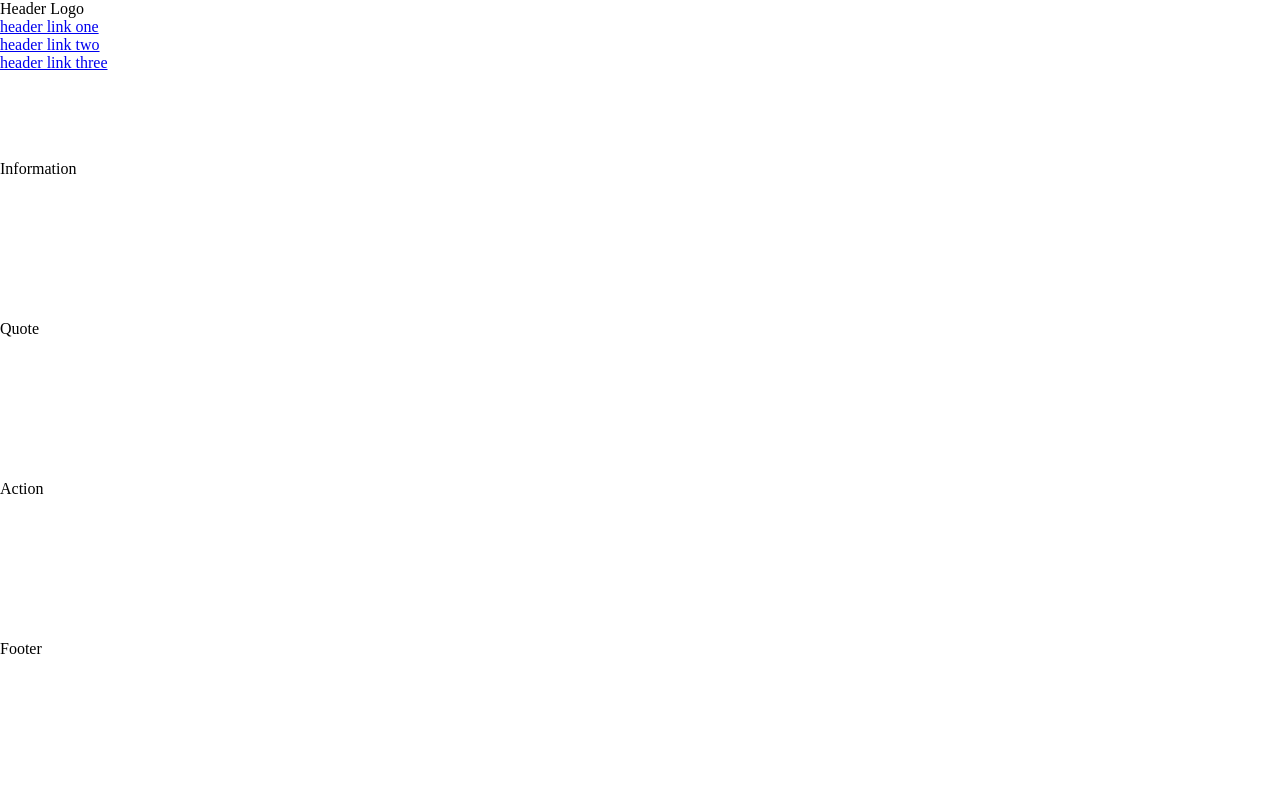
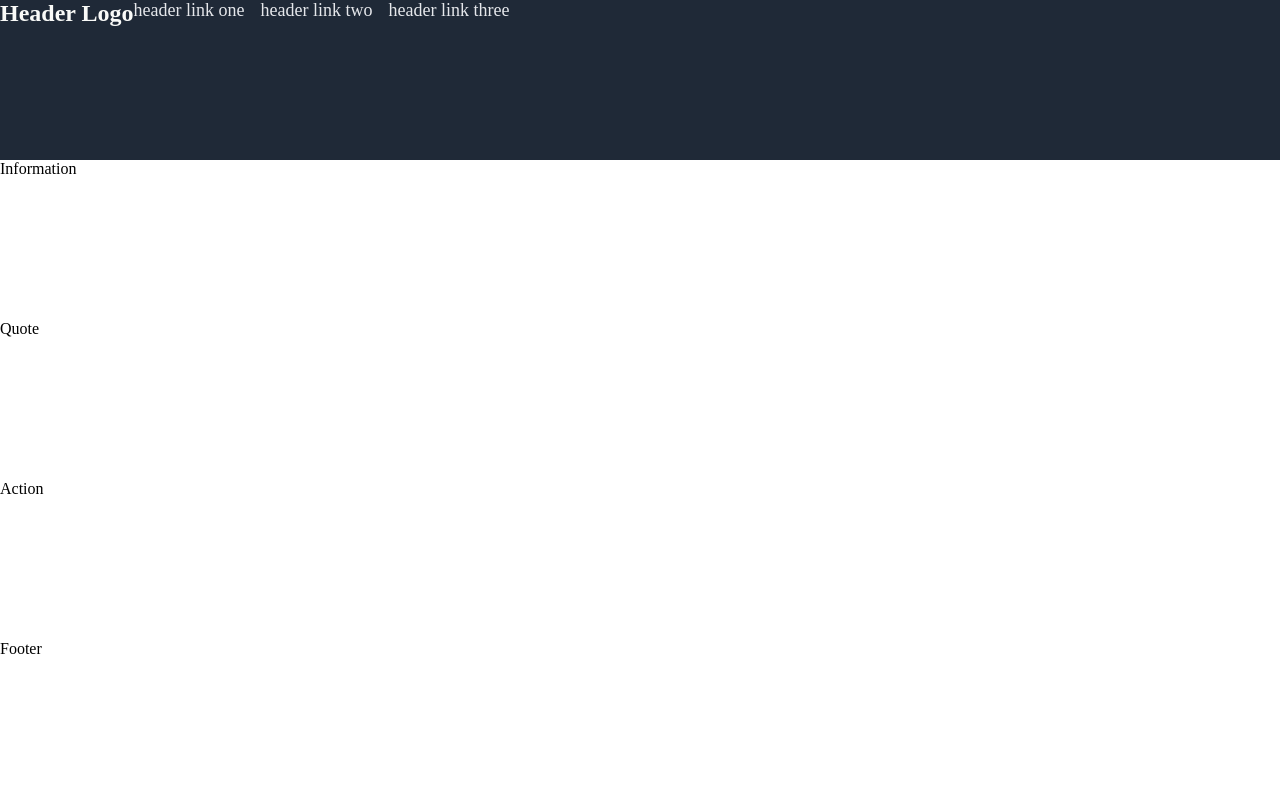
Before and after one commit to NagiriOni/landing-page, a plain HTML site: page index.html in a window 1280 px wide. Drawn offline with Linux system fonts and the light colour scheme.

Commit message:
Change font, color, and display of header
change the font size of header logo to 24px, made the font weight bold
and font color to #f9faf8

change the font size of the header links to 18px and change the color
to #e5e7eb

add background to section1 including header

remove link decoration and list style

add flex display to section1, header, and unordered list(ul)

```diff
--- a/style.css
+++ b/style.css
@@ -12,7 +12,28 @@ body {
 .section1 {
     display: flex;
     flex: 1;
+    background-color: #1f2937;
 }
+.header {
+    display: flex;
+}
+.logo{
+    font-size: 24px;
+    color: #f9faf8;
+    font-weight: bold;
+}
+a {
+    text-decoration: none;
+    color: #e5e7eb;
+    font-size: 18px;
+}
+ul {
+    list-style-type: none;
+    display: flex;
+    gap: 16px;
+}
+
+
 .information {
     display: flex;
     flex: 1;
```
